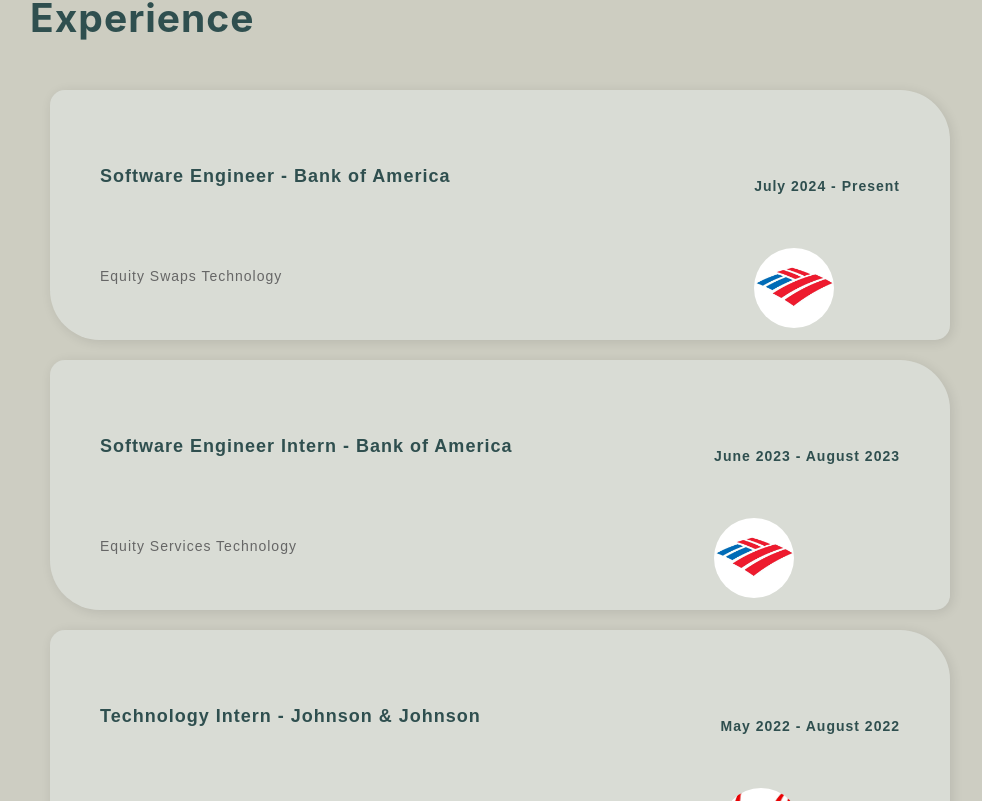
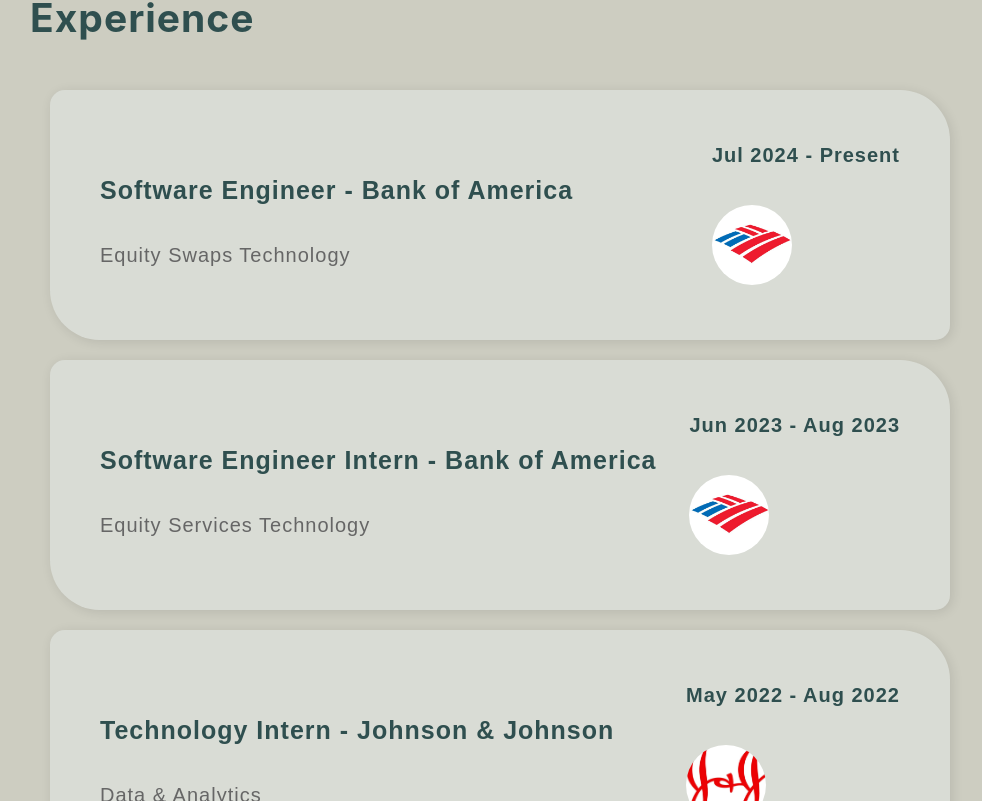
Before and after one commit to isajjad1246/isajjad1246.github.io, a React (Create React App) app: page / in a window 1280 px wide. Shown: the part 2659-3460 px from the top of the page, without its empty margins (140-1122 px from the left). Built offline with nearby package versions, Linux system fonts and the light colour scheme.

Commit message:
formatting experience section better

```diff
--- a/src/img.css
+++ b/src/img.css
@@ -10,7 +10,8 @@ img {
     height: 80px; /* Same as width for perfect circle */
     border-radius: 50%;
     object-fit: cover; /* Ensures image fills the circle nicely */
-    margin: 0;
+    margin-bottom: 10%;
     text-align: left;
+    margin-top: -50px;
 
 }
--- a/src/pages/Experience.css
+++ b/src/pages/Experience.css
@@ -89,21 +89,24 @@
 .job-title {
   grid-column: 1;
   grid-row: 1;
-  font-size: 18px;
+  font-size: 25px;
   font-weight: bold;
   align-self: start;
+  /* margin:auto; */
 }
 .job-year {
   grid-column: 2;
   grid-row: 1;
-  font-size: 14px;
+  font-size: 20px;
   text-align: right;
   align-self: start;
+  margin-top: -5px;
 }
 
 .team-name {
-  font-size: 14px;
+  font-size: 20px;
   color: #666;
+  margin-top: -20px;
 }
 
 .p{
--- a/src/pages/Experience.js
+++ b/src/pages/Experience.js
@@ -38,7 +38,7 @@ function Experience() {
             <div class='company-logo'>
               <img class='logo' src={bofa_logo} alt="Bank of America Logo" />
             </div>
-            <h6 class='job-year'>July 2024 - Present</h6>
+            <h6 class='job-year'>Jul 2024 - Present</h6>
           </div>
           <div class="back-face">
             <ul>
@@ -61,7 +61,7 @@ function Experience() {
             <div class='company-logo'>
               <img class='logo' src={bofa_logo} alt="Bank of America Logo" />
             </div>
-            <h6 class='job-year'>June 2023 - August 2023</h6>
+            <h6 class='job-year'>Jun 2023 - Aug 2023</h6>
           </div>
           <div class="back-face">
             <ul>
@@ -85,7 +85,7 @@ function Experience() {
             <div class='company-logo'>
               <img class='logo' src={jnj_logo} alt="Johnson and Johnson Logo" />
             </div>
-            <h6 class='job-year'>May 2022 - August 2022</h6>
+            <h6 class='job-year'>May 2022 - Aug 2022</h6>
           </div>
           <div class="back-face">
             <ul>
```
